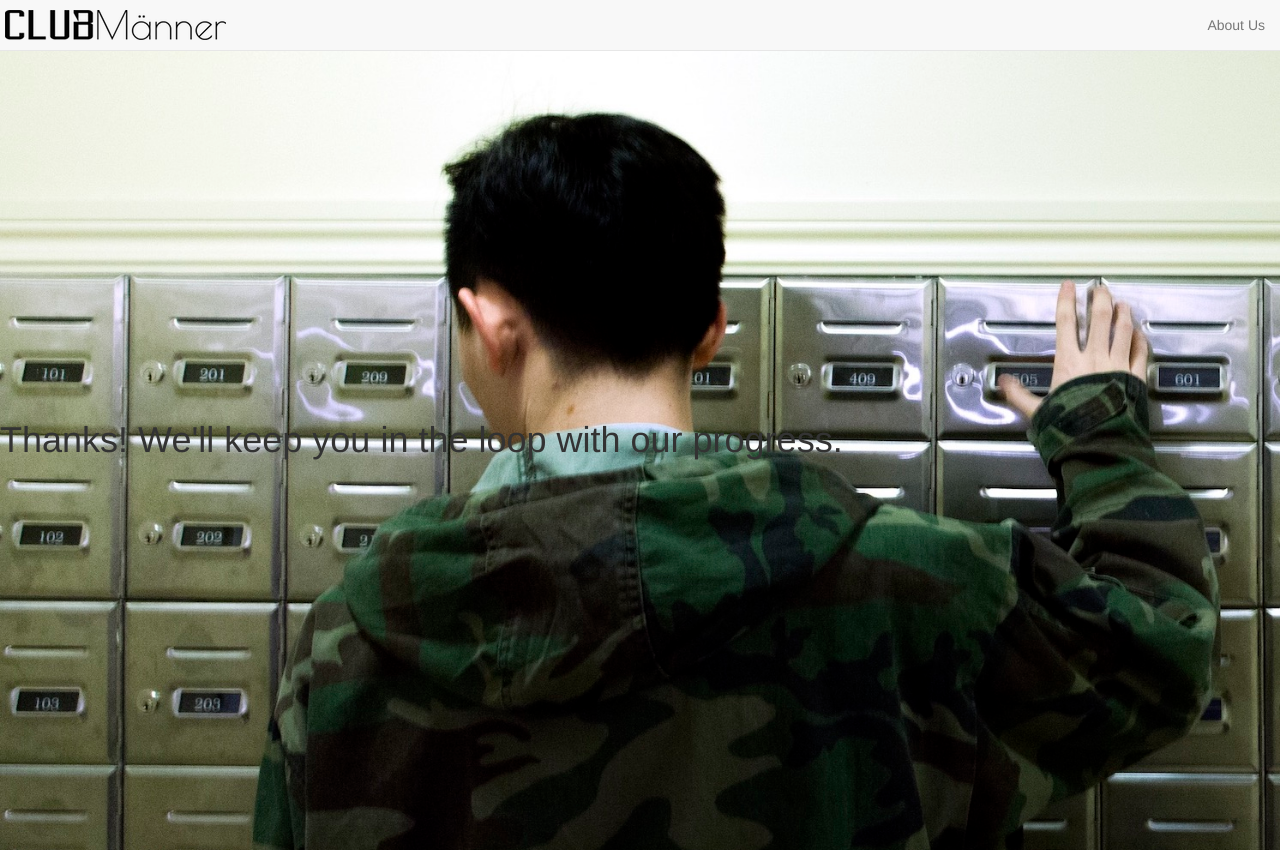
After one commit to A-Au/ClubManner-Email, a Django app: page /thanks/ in a window 1280 px wide. The commit adds this page. Run offline with Django 3.2, Linux system fonts and the light colour scheme; some libraries are stand-ins or nearby versions.

Commit message:
created thank you page and added changed the title of the about us page

```diff
--- a/clubmanneremail/clubmanneremail/urls.py
+++ b/clubmanneremail/clubmanneremail/urls.py
@@ -19,6 +19,7 @@ from emailsubmission import views
 
 urlpatterns = [
     url(r'^about/', views.get_about),
+    url(r'^thanks/', views.get_thanks),
     url(r'^$', views.get_name),
     url(r'^admin/', admin.site.urls),
 ]
--- a/clubmanneremail/emailsubmission/views.py
+++ b/clubmanneremail/emailsubmission/views.py
@@ -35,3 +35,6 @@ def get_name(request):
 
 def get_about(request):
     return render(request, 'about.html')
+
+def get_thanks(request):
+    return render(request, 'thanks.html')
--- a/clubmanneremail/templates/about.html
+++ b/clubmanneremail/templates/about.html
@@ -2,7 +2,7 @@
 <html>
 
 <head>
-    <title>UNDER CONSTRUCTION</title>
+    <title>About Us</title>
     <meta name="viewport" content="width=device-width, initial-scale=1">
     <link rel="stylesheet" href="http://clubmanner.com/resources/css/bootstrap.min.css" type="text/css">
     <style type="text/css">
--- /dev/null
+++ b/clubmanneremail/templates/thanks.html
@@ -0,0 +1,74 @@
+<!DOCTYPE html>
+<html>
+
+<head>
+    <title>$4000+S&H for the Super Suck</title>
+    <meta name="viewport" content="width=device-width, initial-scale=1">
+    <link rel="stylesheet" href="http://clubmanner.com/resources/css/bootstrap.min.css" type="text/css">
+    <style type="text/css">
+    body {
+        background-color: #000000;
+        margin-top: 50px;
+    }
+
+    .signup {
+        width: 100%;
+        position: absolute;
+        left: 0;
+        top: 0;
+    }
+
+    .container {
+        background-image: url('http://clubmanner.com/resources/images/bg.jpg');
+        background-position: top;
+        background-size: cover;
+        height: 50vw;
+        min-height: 800px;
+        min-width: 100%;
+    }
+
+    .logo {
+        background: url("http://clubmanner.com/resources/images/logo.png");
+        background-repeat: no-repeat;
+        background-position: center;
+        height: 30px;
+        width: 221px;
+    }
+    .logo-box {
+        padding-left: 5px;
+        padding-top: 10px;
+    }
+    .form {
+        position: absolute;
+        top: 50%;
+        left: 0;
+        right: 0;
+    }
+
+    table {
+        margin: auto;
+    }
+
+    td {
+        padding: 0.35em 0;
+    }
+
+    label {
+        font-size: 18px;
+    }
+    </style>
+</head>
+
+<body>
+    {% include "./emailnav.html" %}
+    <div class="container">
+        <!--img class="signup" src=""-->
+        <div class="form">
+            <h1>Thanks! We'll keep you in the loop with our progress.</h1>
+        </div>
+    </div>
+    <script src="http://clubmanner.com/resources/js/jquery-2.1.3.js"></script>
+    <script src="http://clubmanner.com/resources/js/bootstrap.min.js"></script>
+</body>
+
+</html>
```
